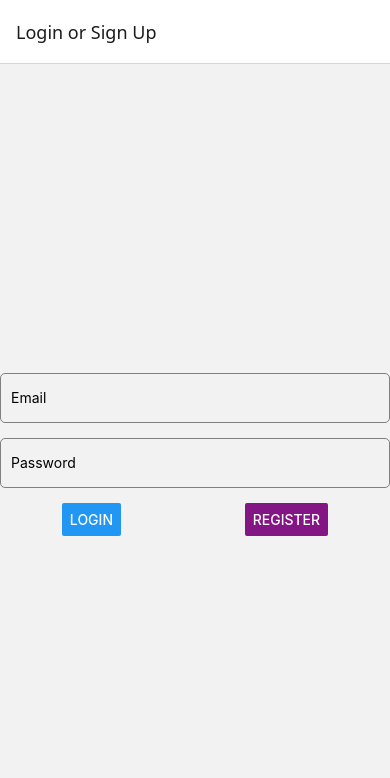
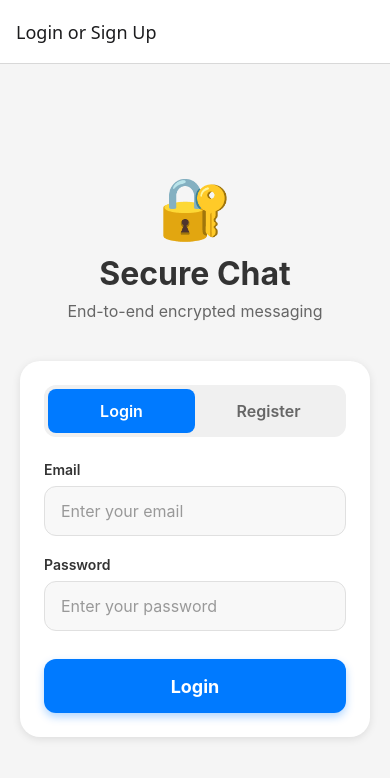
Before and after one commit to RohitBansal025/MySecureChatApp, a React Native app: screen /Auth in a window 390 px wide. Shown: the top 778 px of the page. Built offline with nearby package versions, Linux system fonts and the light colour scheme; no server answers.

Commit message:
auto-commit for 03a7abb5-5def-467a-ae8c-f601aad6a5c1

```diff
--- a/screens/AuthScreen.js
+++ b/screens/AuthScreen.js
@@ -4,12 +4,25 @@ import {
 } from 'firebase/auth';
 import { doc, setDoc } from 'firebase/firestore';
 import { useState } from 'react';
-import { Alert, Button, SafeAreaView, StyleSheet, TextInput, View } from 'react-native';
+import {
+  Alert,
+  KeyboardAvoidingView,
+  Platform,
+  ScrollView,
+  StyleSheet,
+  Text,
+  TextInput,
+  TouchableOpacity,
+  View
+} from 'react-native';
+import { SafeAreaView } from 'react-native-safe-area-context';
 import { auth, db } from '../firebaseConfig';
 
 export default function AuthScreen() {
   const [email, setEmail] = useState('');
   const [password, setPassword] = useState('');
+  const [isLogin, setIsLogin] = useState(true);
+  const [loading, setLoading] = useState(false);
 
   // Function to handle registering a new user
   const handleRegister = async () => {
@@ -17,6 +30,12 @@ export default function AuthScreen() {
       Alert.alert('Error', 'Please enter email and password.');
       return;
     }
+    if (password.length < 6) {
+      Alert.alert('Error', 'Password must be at least 6 characters.');
+      return;
+    }
+
+    setLoading(true);
     try {
       const userCredential = await createUserWithEmailAndPassword(auth, email, password);
       const user = userCredential.user;
@@ -24,11 +43,15 @@ export default function AuthScreen() {
       // Also create a 'user' document in our Firestore database
       await setDoc(doc(db, 'users', user.uid), {
         email: user.email,
-        uid: user.uid
+        uid: user.uid,
+        createdAt: new Date()
       });
 
+      Alert.alert('Success', 'Account created successfully!');
     } catch (error) {
       Alert.alert('Registration Error', error.message);
+    } finally {
+      setLoading(false);
     }
   };
 
@@ -38,49 +61,208 @@ export default function AuthScreen() {
       Alert.alert('Error', 'Please enter email and password.');
       return;
     }
+
+    setLoading(true);
     try {
       await signInWithEmailAndPassword(auth, email, password);
     } catch (error) {
       Alert.alert('Login Error', error.message);
+    } finally {
+      setLoading(false);
     }
   };
 
   return (
     <SafeAreaView style={styles.container}>
+      <KeyboardAvoidingView
+        behavior={Platform.OS === 'ios' ? 'padding' : 'height'}
+        style={styles.keyboardView}
+      >
+        <ScrollView
+          contentContainerStyle={styles.scrollContent}
+          keyboardShouldPersistTaps="handled"
+        >
+          <View style={styles.header}>
+            <Text style={styles.logo}>🔐</Text>
+            <Text style={styles.title}>Secure Chat</Text>
+            <Text style={styles.subtitle}>End-to-end encrypted messaging</Text>
+          </View>
+
+          <View style={styles.formContainer}>
+            <View style={styles.tabContainer}>
+              <TouchableOpacity
+                style={[styles.tab, isLogin && styles.activeTab]}
+                onPress={() => setIsLogin(true)}
+              >
+                <Text style={[styles.tabText, isLogin && styles.activeTabText]}>
+                  Login
+                </Text>
+              </TouchableOpacity>
+              <TouchableOpacity
+                style={[styles.tab, !isLogin && styles.activeTab]}
+                onPress={() => setIsLogin(false)}
+              >
+                <Text style={[styles.tabText, !isLogin && styles.activeTabText]}>
+                  Register
+                </Text>
+              </TouchableOpacity>
+            </View>
+
+            <View style={styles.inputContainer}>
+              <Text style={styles.label}>Email</Text>
               <TextInput
                 style={styles.input}
-        placeholder="Email"
+                placeholder="Enter your email"
+                placeholderTextColor="#999"
                 value={email}
                 onChangeText={setEmail}
                 autoCapitalize="none"
+                keyboardType="email-address"
+                autoCorrect={false}
               />
+            </View>
+
+            <View style={styles.inputContainer}>
+              <Text style={styles.label}>Password</Text>
               <TextInput
                 style={styles.input}
-        placeholder="Password"
+                placeholder="Enter your password"
+                placeholderTextColor="#999"
                 value={password}
                 onChangeText={setPassword}
                 secureTextEntry
+                autoCapitalize="none"
+                autoCorrect={false}
               />
-      <View style={styles.buttonContainer}>
-        <Button title="Login" onPress={handleLogin} />
-        <Button title="Register" onPress={handleRegister} color="#841584" />
+              {!isLogin && (
+                <Text style={styles.hint}>Must be at least 6 characters</Text>
+              )}
             </View>
+
+            <TouchableOpacity
+              style={[styles.button, loading && styles.buttonDisabled]}
+              onPress={isLogin ? handleLogin : handleRegister}
+              disabled={loading}
+            >
+              <Text style={styles.buttonText}>
+                {loading ? 'Please wait...' : (isLogin ? 'Login' : 'Create Account')}
+              </Text>
+            </TouchableOpacity>
+          </View>
+        </ScrollView>
+      </KeyboardAvoidingView>
     </SafeAreaView>
   );
 }
 
 const styles = StyleSheet.create({
-  container: { flex: 1, justifyContent: 'center', padding: 20 },
+  container: {
+    flex: 1,
+    backgroundColor: '#f5f5f5'
+  },
+  keyboardView: {
+    flex: 1
+  },
+  scrollContent: {
+    flexGrow: 1,
+    justifyContent: 'center',
+    padding: 20,
+  },
+  header: {
+    alignItems: 'center',
+    marginBottom: 40,
+  },
+  logo: {
+    fontSize: 60,
+    marginBottom: 10,
+  },
+  title: {
+    fontSize: 32,
+    fontWeight: 'bold',
+    color: '#333',
+    marginBottom: 8,
+  },
+  subtitle: {
+    fontSize: 16,
+    color: '#666',
+  },
+  formContainer: {
+    backgroundColor: 'white',
+    borderRadius: 20,
+    padding: 24,
+    shadowColor: '#000',
+    shadowOffset: { width: 0, height: 2 },
+    shadowOpacity: 0.1,
+    shadowRadius: 8,
+    elevation: 5,
+  },
+  tabContainer: {
+    flexDirection: 'row',
+    backgroundColor: '#f0f0f0',
+    borderRadius: 12,
+    padding: 4,
+    marginBottom: 24,
+  },
+  tab: {
+    flex: 1,
+    paddingVertical: 12,
+    alignItems: 'center',
+    borderRadius: 8,
+  },
+  activeTab: {
+    backgroundColor: '#007AFF',
+  },
+  tabText: {
+    fontSize: 16,
+    fontWeight: '600',
+    color: '#666',
+  },
+  activeTabText: {
+    color: 'white',
+  },
+  inputContainer: {
+    marginBottom: 20,
+  },
+  label: {
+    fontSize: 14,
+    fontWeight: '600',
+    color: '#333',
+    marginBottom: 8,
+  },
   input: {
     height: 50,
-    borderColor: 'gray',
+    backgroundColor: '#f8f8f8',
+    borderRadius: 12,
+    paddingHorizontal: 16,
+    fontSize: 16,
+    color: '#333',
     borderWidth: 1,
-    borderRadius: 5,
-    marginBottom: 15,
-    paddingHorizontal: 10,
+    borderColor: '#e0e0e0',
   },
-  buttonContainer: {
-    flexDirection: 'row',
-    justifyContent: 'space-around',
+  hint: {
+    fontSize: 12,
+    color: '#999',
+    marginTop: 4,
+  },
+  button: {
+    backgroundColor: '#007AFF',
+    height: 54,
+    borderRadius: 12,
+    justifyContent: 'center',
+    alignItems: 'center',
+    marginTop: 8,
+    shadowColor: '#007AFF',
+    shadowOffset: { width: 0, height: 4 },
+    shadowOpacity: 0.3,
+    shadowRadius: 8,
+    elevation: 5,
+  },
+  buttonDisabled: {
+    backgroundColor: '#ccc',
+  },
+  buttonText: {
+    color: 'white',
+    fontSize: 18,
+    fontWeight: 'bold',
   },
 });
```
Lines whose indentation alone changed are shown as unchanged.
